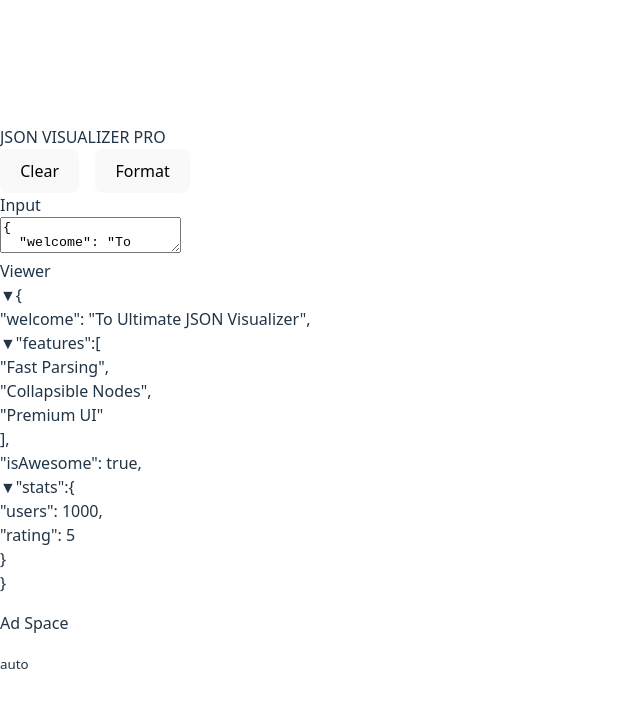
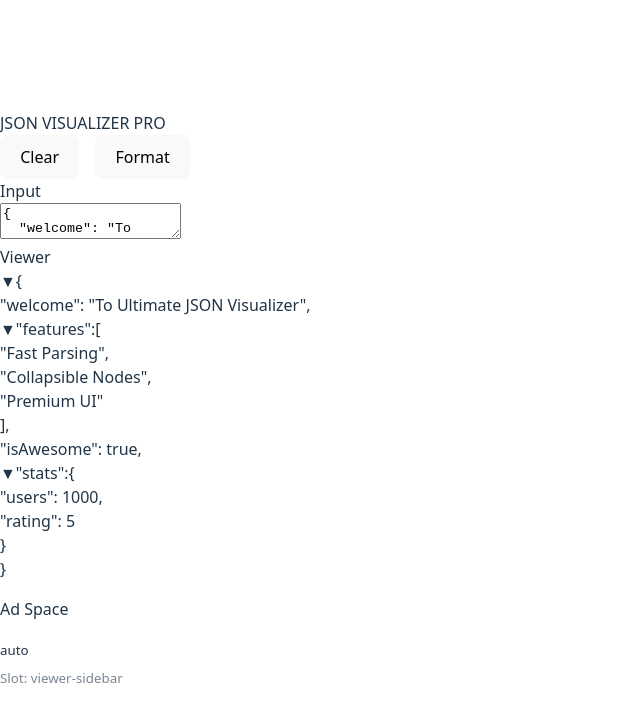
Before and after one commit to kiterunner20/json-visualizer-pro, a React (Vite) app: page / in a window 1280 px wide. Shown: the top 722 px of the page, without its empty margins (0-640 px from the left). Built offline with nearby package versions, Linux system fonts and the light colour scheme; the HTML template or start-up script is replaced by a standard one.

Commit message:
feat: Add production-ready AdSense integration with comprehensive guide

```diff
--- a/index.html
+++ b/index.html
@@ -4,7 +4,10 @@
     <meta charset="UTF-8" />
     <link rel="icon" type="image/svg+xml" href="/vite.svg" />
     <meta name="viewport" content="width=device-width, initial-scale=1.0" />
-    <title>luminescent-orion</title>
+    <title>JSON Visualizer Pro</title>
+    <!-- Google AdSense - Replace with your actual publisher ID -->
+    <script async src="https://pagead2.googlesyndication.com/pagead/js/adsbygoogle.js?client=ca-pub-XXXXXXXXXXXXXXXX"
+     crossorigin="anonymous"></script>
   </head>
   <body>
     <div id="root"></div>
--- a/src/components/AdUnit.jsx
+++ b/src/components/AdUnit.jsx
@@ -1,27 +1,44 @@
-import React from 'react';
+import React, { useEffect } from 'react';
 
 const AdUnit = ({ slotId, format = 'auto', style = {} }) => {
-  // In a real app, this would integrate with Google AdSense or another provider
-  // For now, we show a placeholder in development mode
-  const isDev = true; // Toggle this for production
+  // Check if we're in production mode
+  const isProduction = import.meta.env.PROD;
 
-  if (isDev) {
+  // Your AdSense Publisher ID - Replace with your actual ID from Google AdSense
+  const AD_CLIENT = import.meta.env.VITE_ADSENSE_CLIENT || 'ca-pub-XXXXXXXXXXXXXXXX';
+
+  useEffect(() => {
+    if (isProduction && window.adsbygoogle) {
+      try {
+        (window.adsbygoogle = window.adsbygoogle || []).push({});
+      } catch (e) {
+        console.error('AdSense error:', e);
+      }
+    }
+  }, [isProduction]);
+
+  // Show placeholder in development
+  if (!isProduction) {
     return (
       <div className="ad-unit" style={style}>
         <div className="ad-placeholder">
           <p>Ad Space</p>
           <small>{format}</small>
+          <small style={{ display: 'block', marginTop: '0.5rem', opacity: 0.6 }}>
+            Slot: {slotId}
+          </small>
         </div>
       </div>
     );
   }
 
+  // Render real AdSense ad in production
   return (
     <div className="ad-unit-container" style={style}>
       <ins
         className="adsbygoogle"
         style={{ display: 'block' }}
-        data-ad-client="ca-pub-XXXXXXXXXXXXXXXX"
+        data-ad-client={AD_CLIENT}
         data-ad-slot={slotId}
         data-ad-format={format}
         data-full-width-responsive="true"
```
Also changed, not shown: 1 other file (tests, documents, lock files or other folders).
